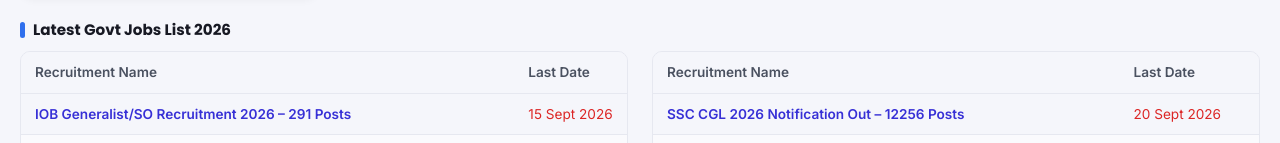
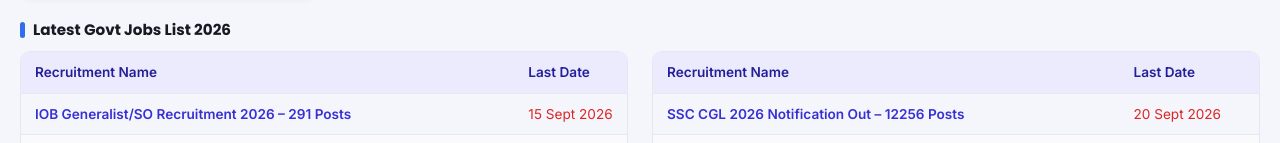
Before and after one commit to tuduboyha/JobAlertExpress, a plain HTML site: page index.html in a window 1280 px wide. Shown: the part 1154-1297 px from the top of the page. Drawn offline with Linux system fonts and the light colour scheme.

Commit message:
Add visible background color to info-table header row
thead th used var(--bg), nearly identical to the page background so
the "Recruitment Name / Last Date" header row was barely visible.
Switched to var(--brand-light) with brand-dark text for a clearly
distinct header, applied site-wide to every .info-table.

```diff
--- a/css/style.css
+++ b/css/style.css
@@ -430,7 +430,7 @@
 .info-table-wrap{ overflow-x:auto; border:1px solid var(--line); border-radius:10px; }
 .info-table{ width:100%; border-collapse:collapse; font-size:.85rem; min-width:420px; }
 .info-table thead th{
-  background:var(--bg); color:var(--ink-soft); font-weight:700; text-align:left;
+  background:var(--brand-light); color:var(--brand-dark); font-weight:700; text-align:left;
   padding:10px 14px; border-bottom:1px solid var(--line); white-space:nowrap;
 }
 .info-table tbody td{ padding:10px 14px; border-bottom:1px solid var(--line); color:var(--ink); }
```
